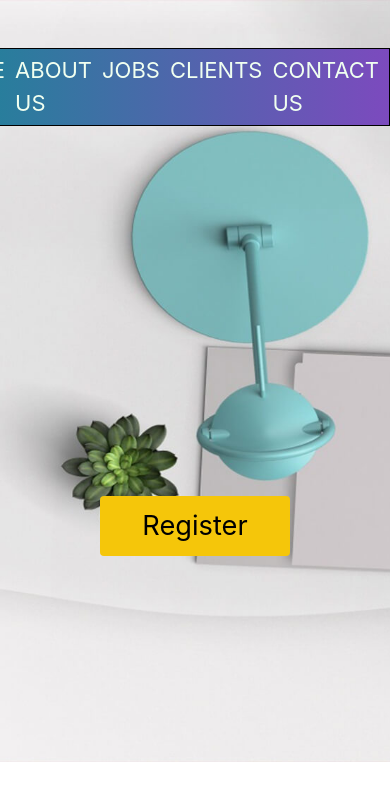
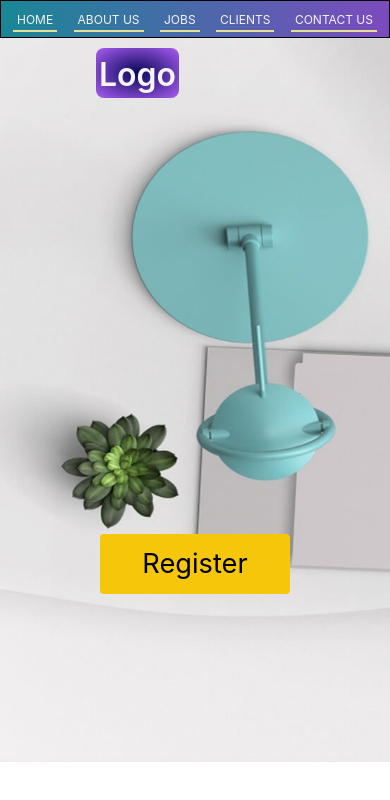
Before and after one commit to udayskai/ConsultancyDemo_Project_Repo, a React (Create React App) app: page / in a window 390 px wide. Shown: the top 800 px of the page. Built offline with nearby package versions, Linux system fonts and the light colour scheme.

Commit message:
add media query P - form ui

```diff
--- a/src/component/home/home.css
+++ b/src/component/home/home.css
@@ -16,9 +16,20 @@ div.homeMainRoot{
 div.NavabrHolder{
  border: 1px solid black;
  position: absolute;
- right: 0px;
+ right: 10%;
  margin-top: 3rem;;
 background-color: rgba(27, 24, 24, 0.986);
+}
+
+@media(max-width:700px){
+  div.NavabrHolder{
+    width: 100;
+    right: 0px;
+
+    position: relative;
+    margin-top:0px;;
+  }
+
 }
 
 div.logo{
@@ -28,10 +39,11 @@ div.logo{
     height: 50px;
     width: max-content;
     font-size: 2rem;
-    color: rgb(0, 0, 0);
+    color: rgb(245, 245, 245);
     padding: 3px;
+    background-image: radial-gradient(rgb(7, 7, 87) ,rgb(170, 93, 243));
     font-weight: 600;
-    border:1.5px solid rgb(12, 190, 176);
+    border-radius:8px;
 }
 
 div.button{
@@ -62,18 +74,6 @@ div.modaltest{
 }
 
 
-.subbox2{
-  border-left:1px solid rgb(68, 62, 62);
-  /* float: right; */
-  margin-left: 30px;
-
-}
-
-
-.subbox1{
-  /* border:1px solid rgb(51, 54, 247); */
-
-}
 
 
 
--- a/src/component/home/home.jsx
+++ b/src/component/home/home.jsx
@@ -25,12 +25,14 @@ class Mainhome extends Component {
     render() {
         return (
             <div className="homeMainRoot">
-                <div className="logo">
-                    Logo
-               </div>
+
                 <div className="NavabrHolder" >
                     <Navbar />
                 </div>
+                <div className="logo">
+                    Logo
+                    </div>
+
 
                 <Modal
                     close={this.handleClose}
--- a/src/component/navbar/navbar.css
+++ b/src/component/navbar/navbar.css
@@ -12,17 +12,31 @@ ul.navbarUl{
 }
 
 ul.navbarUl li{
-    margin: 0px 5px;
+    margin: 0px 7px;
+    padding: 0px 4px 0px;
      cursor: pointer;
+     border-bottom: rgb(229, 222, 153) 2px solid;
 }
 
 ul.navbarUl li a {
-    font-size: 22px;
+    font-size: 20px;
     text-decoration: none;
     font-weight: 400;
-    color: honeydew;
+    color: rgb(222, 224, 222);
 }
 
 ul.navbarUl li a:hover{
-    color: rgb(253, 249, 14);
+    color: rgb(255, 255, 255);
 }
+
+
+@media  (max-width: 720px) {
+    ul.navbarUl li a{
+    color: rgb(243, 243, 243);
+    font-size: 12px;}
+
+
+    ul{
+        width: 100%;
+    }
+}
```
Also changed, not shown: 1 other file (tests, documents, lock files or other folders).
